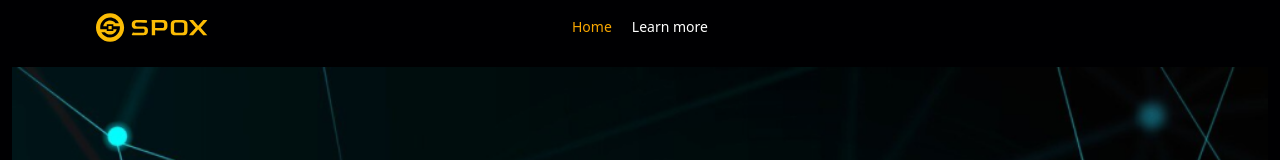
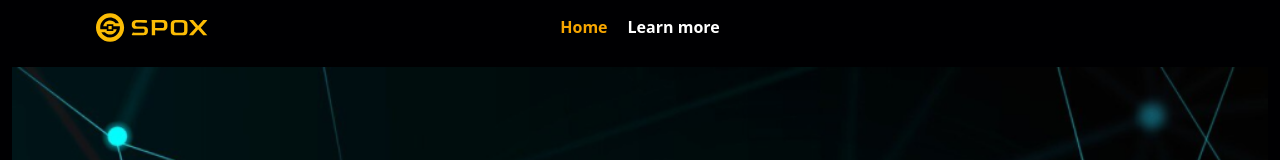
Before and after one commit to juventusjude/spors-landing-page, an Angular app: page / in a window 1280 px wide. Shown: the top 160 px of the page. Built offline with nearby package versions, Linux system fonts and the light colour scheme.

Commit message:
ui chnages

```diff
--- a/src/app/about/about.component.html
+++ b/src/app/about/about.component.html
@@ -337,11 +337,6 @@
       <p
         class="text-sm md:text-base text-[--font] cursor-pointer hover:text-[--border-orange]"
       >
-        Demo
-      </p>
-      <p
-        class="text-sm md:text-base text-[--font] cursor-pointer hover:text-[--border-orange]"
-      >
         Learn more
       </p>
       <p
--- a/src/app/navbar/navbar.component.html
+++ b/src/app/navbar/navbar.component.html
@@ -15,7 +15,7 @@
       [ngClass]="
         currentRoute === '' ? 'text-[--border-orange]' : 'text-[--font]'
       "
-      class="text-xs md:text-sm cursor-pointer hover:text-[--border-orange]"
+      class="text-sm md:text-base font-semibold cursor-pointer hover:text-[--border-orange]"
     >
       Home
     </p>
@@ -25,7 +25,7 @@
           ? 'text-[--border-orange]'
           : 'text-[--font]'
       "
-      class="text-xs md:text-sm cursor-pointer hover:text-[--border-orange]"
+      class="text-sm md:text-base font-semibold cursor-pointer hover:text-[--border-orange]"
       [routerLink]="['/learn-more']"
       (click)="navigateBar('/learn-more')"
     >
--- a/src/app/new-landing-page/new-landing-page.component.html
+++ b/src/app/new-landing-page/new-landing-page.component.html
@@ -273,11 +273,6 @@
     <div class="flex items-center justify-center gap-5">
       <p
         class="text-sm md:text-base text-[--font] cursor-pointer hover:text-[--border-orange]"
-      >
-        Demo
-      </p>
-      <p
-        class="text-sm md:text-base text-[--font] cursor-pointer hover:text-[--border-orange]"
         [routerLink]="['/learn-more']"
       >
         Learn more
```
